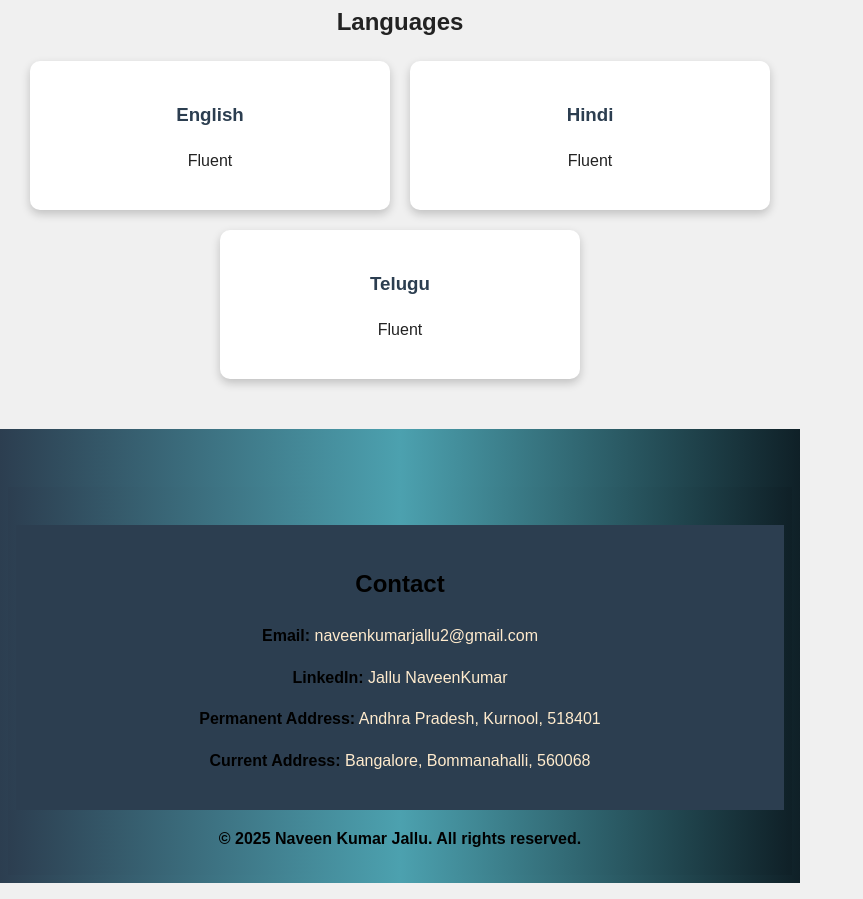
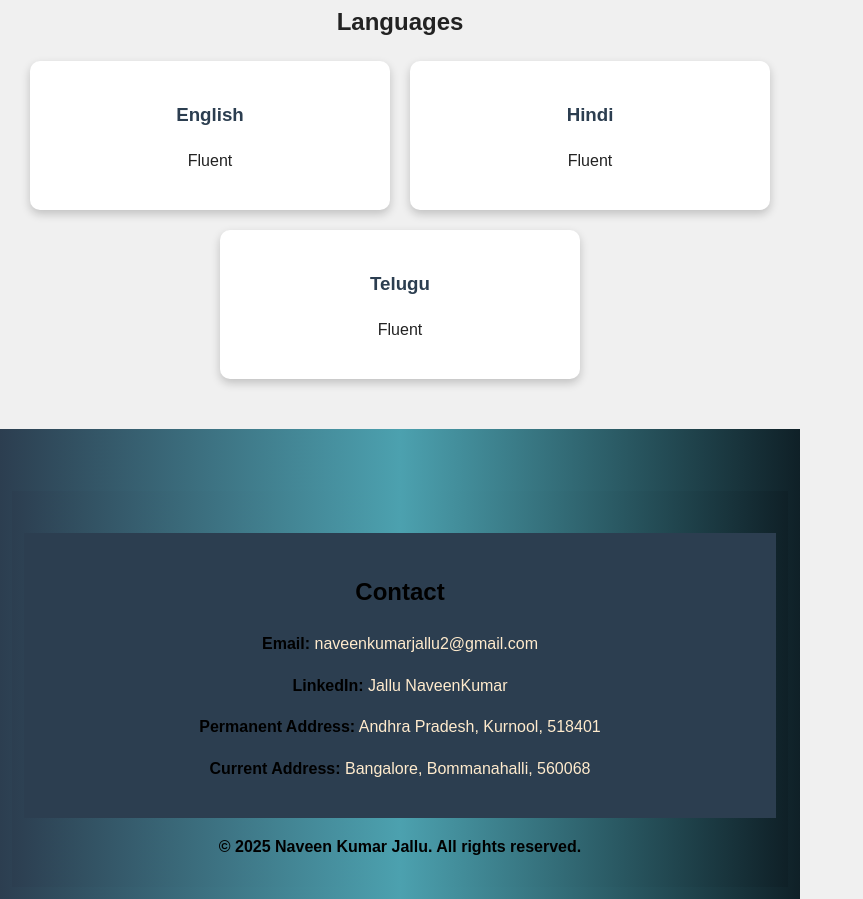
Before and after one commit to NaveenKumarJallu/Naveenkumar, a plain HTML site: page index.html in a window 1280 px wide. Shown: the part 2960-3859 px from the top of the page, without its empty margins (0-863 px from the left). Drawn offline with Linux system fonts and the light colour scheme; files that its build step writes are made by us from their sources.

Commit message:
Update index.html

```diff
--- a/index.html
+++ b/index.html
@@ -98,7 +98,7 @@
         footer {
             background: var(--gradient-dark);
             color: white;
-            padding: 8px;
+            padding: 12px;
             text-align: center;
             margin-top: 50px;
         }
```
